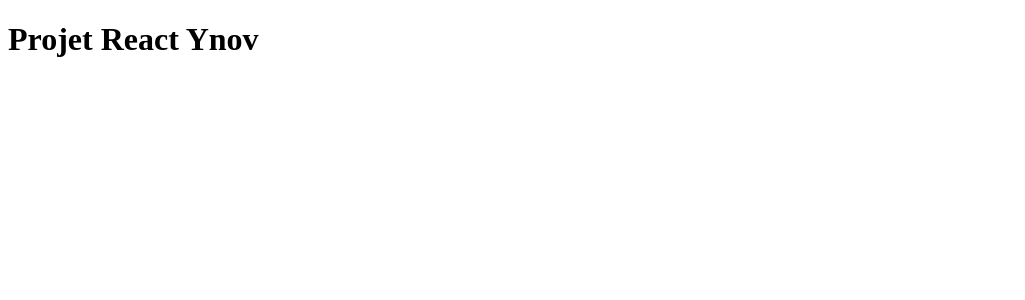
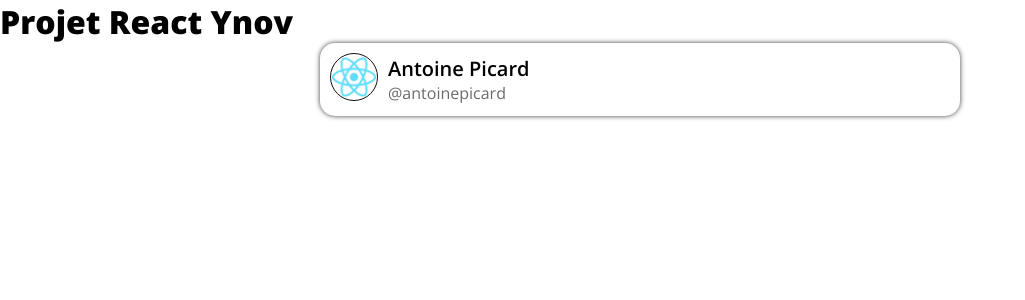
Before and after one commit to PikkMoune71/projet-react-ynov, a React (Create React App) app: page / in a window 1280 px wide. Shown: the top 300 px of the page, without its empty margins (0-1025 px from the left). Built offline with nearby package versions, Linux system fonts and the light colour scheme.

Commit message:
Stylization of the PowerViewer header

```diff
--- a/package.json
+++ b/package.json
@@ -34,5 +34,8 @@
       "last 1 firefox version",
       "last 1 safari version"
     ]
+  },
+  "devDependencies": {
+    "sass": "^1.55.0"
   }
 }
--- a/src/App.js
+++ b/src/App.js
@@ -1,7 +1,11 @@
+import PostViewer from "./components/PostViewer/PostViewer";
+import './index.scss'
+
 function App() {
   return (
     <div>
       <h1>Projet React Ynov</h1>
+      <PostViewer />
     </div>
   );
 }
--- /dev/null
+++ b/src/components/PostViewer/HeaderPostViewer/HeaderPostViewer.js
@@ -0,0 +1,16 @@
+import icon from '../../../assets/img/logo192.png'
+import './HeaderPostViewer.scss'
+
+export default function HeaderPostViewer() {
+  return (
+    <div className="headerContainer">
+        <div className="icon-profil">
+            <img src={icon} alt="icon profil" />
+        </div>
+        <div className="info-profil">
+            <p className="name">Antoine Picard</p>
+            <p className="pseudo">@antoinepicard</p>
+        </div>
+    </div>
+  )
+}
--- /dev/null
+++ b/src/components/PostViewer/HeaderPostViewer/HeaderPostViewer.scss
@@ -0,0 +1,25 @@
+.headerContainer{
+    display: flex;
+    justify-content: flex-start;
+    align-items: center;
+    padding: 10px;
+
+    .icon-profil{
+        img{
+            width: 48px;
+            height: 48px;
+            border: 1px solid #111;
+            border-radius: 50%;
+        }
+    }
+    .info-profil{
+        margin-left: 10px;
+        .name{
+            font-size: 20px;
+            font-weight: 600;
+        }
+        .pseudo{
+            color: rgb(107, 107, 107);
+        }
+    }
+}
--- /dev/null
+++ b/src/components/PostViewer/PostViewer.js
@@ -0,0 +1,10 @@
+import HeaderPostViewer from "./HeaderPostViewer/HeaderPostViewer";
+import './PostViewer.scss'
+
+export default function PostViewer() {
+  return (
+    <div className="container">
+        <HeaderPostViewer />
+    </div>
+  )
+}
--- /dev/null
+++ b/src/components/PostViewer/PostViewer.scss
@@ -0,0 +1,10 @@
+.container{
+    display: flex;
+    justify-content: center;
+    flex-direction: column;
+    width: 50vw;
+    height: auto;
+    margin: 0 auto;
+    box-shadow: 0 0 5px rgb(59, 59, 59);
+    border-radius: 15px;
+}
--- /dev/null
+++ b/src/index.scss
@@ -0,0 +1,10 @@
+@import url('https://fonts.googleapis.com/css2?family=Open+Sans:wght@300;400;500;600;800&display=swap');
+*{
+    padding: 0;
+    margin: 0;
+    box-sizing: border-box;
+}
+
+body{
+    font-family: 'Open Sans';
+}
```
Also changed, not shown: src/assets/img/logo192.png (added), 1 other file (tests, documents, lock files or other folders).
